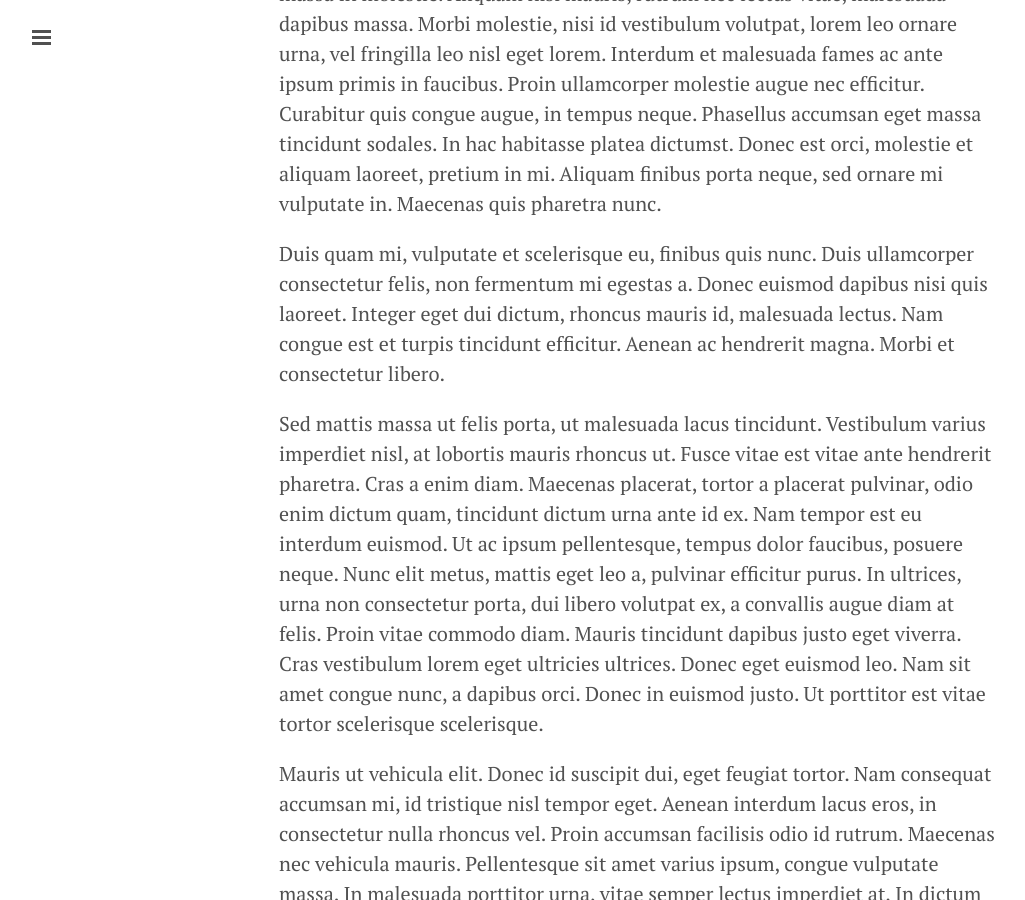
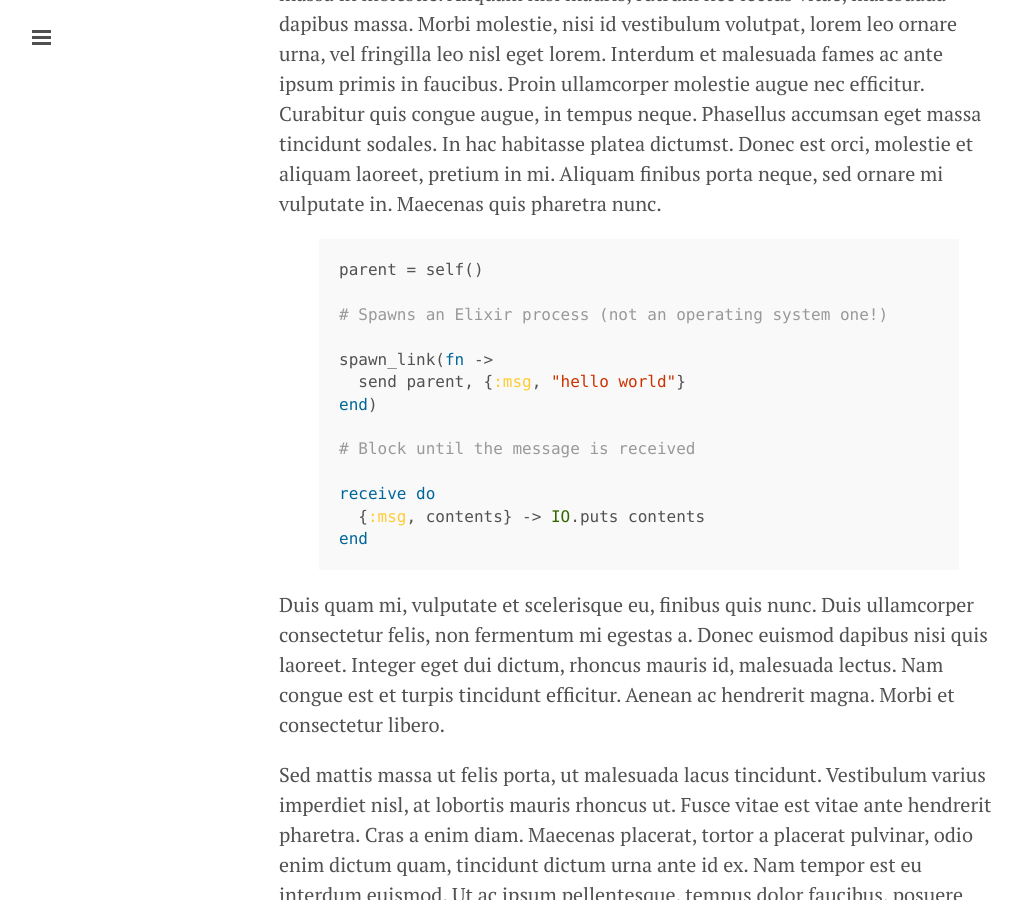
Before and after one commit to restoresrl/restoresrl.github.io, a Jekyll site: the page built from _posts/2016-03-13-prova-post.markdown, in a window 1280 px wide and 900 px high, scrolled down 373 px. Shown: the whole window, without its empty margins (1-1026 px from the left). Built offline with Jekyll 4.4.1, drawn with Linux system fonts in a browser that asks for light colours.

Commit message:
Post update: Prova post

```diff
--- a/_posts/2016-03-13-prova-post.markdown
+++ b/_posts/2016-03-13-prova-post.markdown
@@ -4,6 +4,20 @@ title: Prova post
 layout: post
 ---
 Lorem ipsum dolor sit amet, consectetur adipiscing elit. Ut cursus eros in venenatis condimentum. Cras congue neque consequat nulla facilisis, vel vehicula lacus vulputate. Nunc facilisis mi in lorem finibus consectetur. Ut lectus lorem, lacinia id mi in, pulvinar bibendum nunc. Nunc consectetur efficitur massa in molestie. Aliquam nisi mauris, rutrum nec lectus vitae, malesuada dapibus massa. Morbi molestie, nisi id vestibulum volutpat, lorem leo ornare urna, vel fringilla leo nisl eget lorem. Interdum et malesuada fames ac ante ipsum primis in faucibus. Proin ullamcorper molestie augue nec efficitur. Curabitur quis congue augue, in tempus neque. Phasellus accumsan eget massa tincidunt sodales. In hac habitasse platea dictumst. Donec est orci, molestie et aliquam laoreet, pretium in mi. Aliquam finibus porta neque, sed ornare mi vulputate in. Maecenas quis pharetra nunc.
+
+{% highlight elixir %}
+parent = self()
+
+# Spawns an Elixir process (not an operating system one!)
+spawn_link(fn ->
+  send parent, {:msg, "hello world"}
+end)
+
+# Block until the message is received
+receive do
+  {:msg, contents} -> IO.puts contents
+end
+{% endhighlight %}
 
 Duis quam mi, vulputate et scelerisque eu, finibus quis nunc. Duis ullamcorper consectetur felis, non fermentum mi egestas a. Donec euismod dapibus nisi quis laoreet. Integer eget dui dictum, rhoncus mauris id, malesuada lectus. Nam congue est et turpis tincidunt efficitur. Aenean ac hendrerit magna. Morbi et consectetur libero.
 
```
